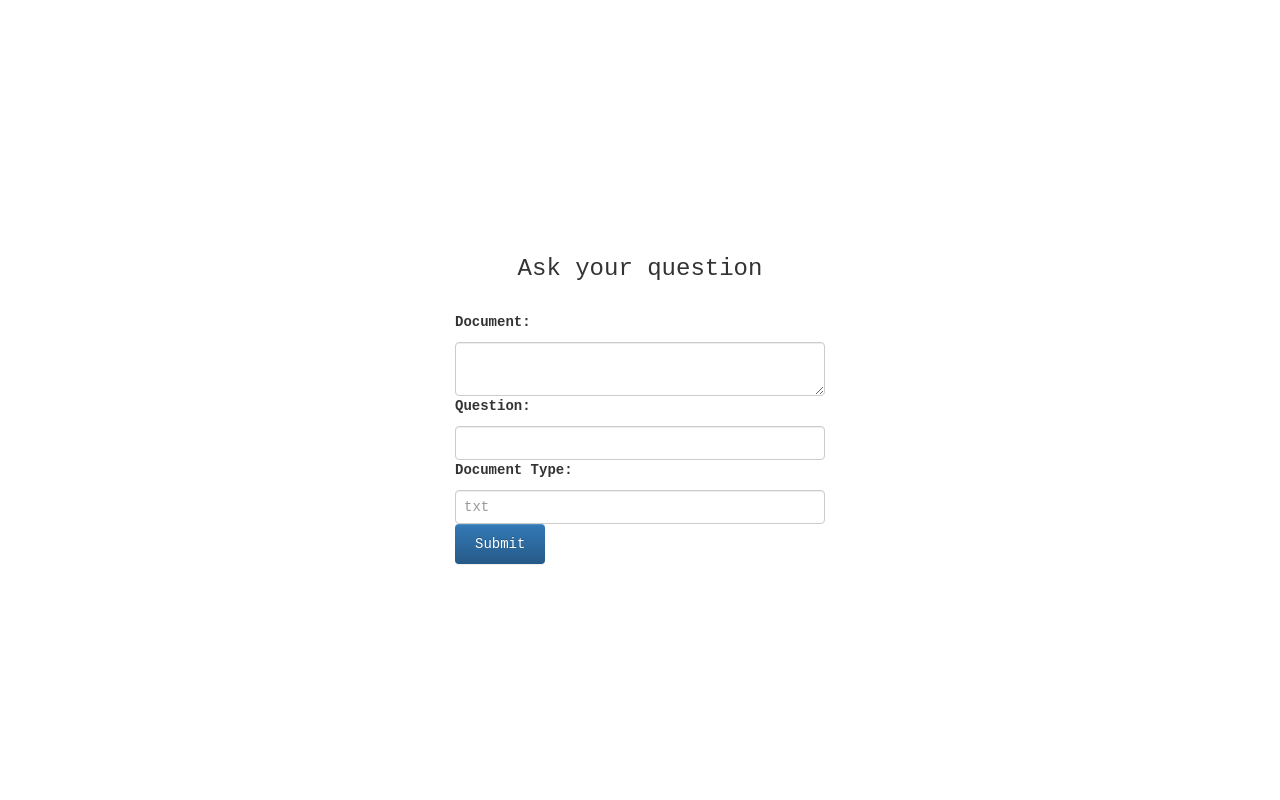
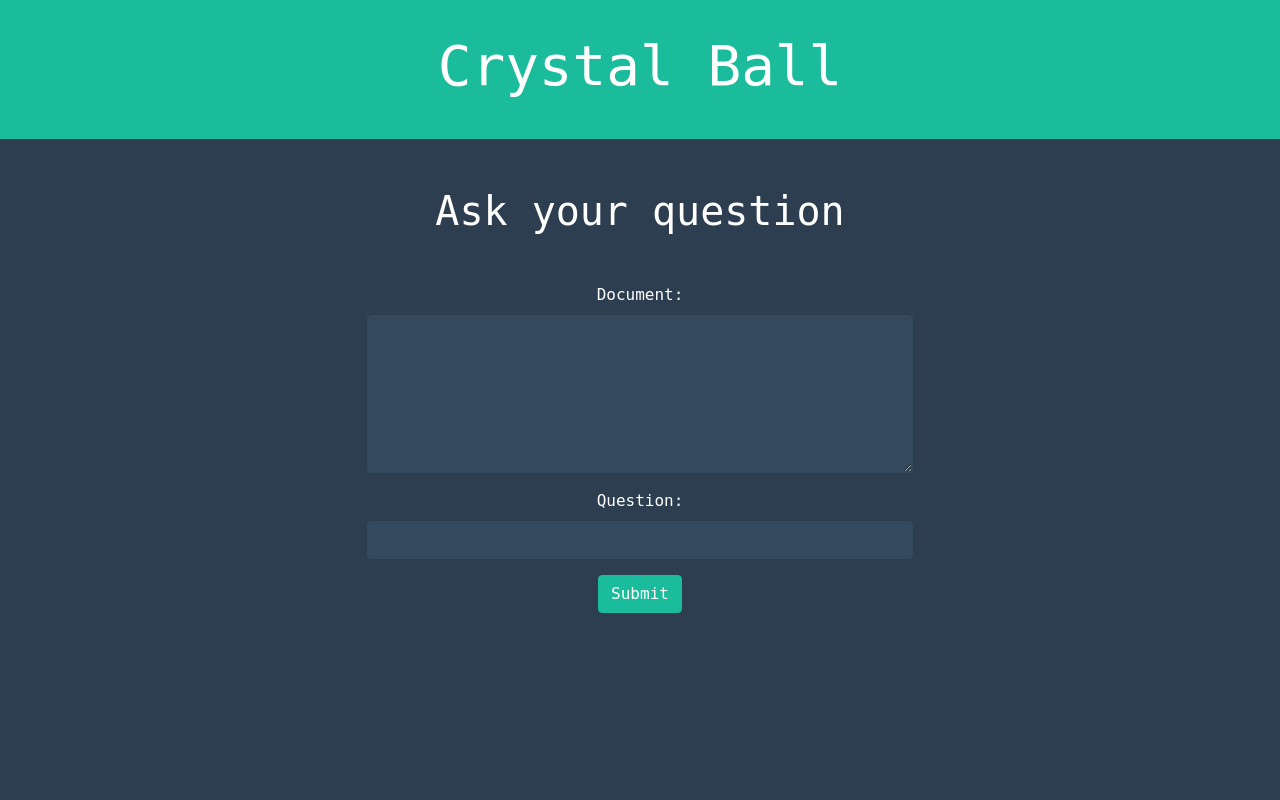
Before and after one commit to LilaShiba/crystal-ball, a Flask app: page /ask in a window 1280 px wide. Run offline with Flask 3, Linux system fonts and the light colour scheme; some libraries are stand-ins or nearby versions.

Commit message:
some style

```diff
--- a/static/style.css
+++ b/static/style.css
@@ -1,50 +1,33 @@
 body {
-  font-family: 'Courier New', monospace;
-  display: flex;
-  flex-direction: column;
-  justify-content: center;
-  align-items: center;
-  height: 100vh;
+  font-family: 'Roboto Mono', monospace;
+  background-color: #2c3e50;
+  color: #fff;
   text-align: center;
 }
 
-.container {
-  width: 400px;
+.jumbotron {
+  background-color: #1abc9c;
+  color: #fff;
+  padding: 2rem;
+  margin-bottom: 0;
 }
 
-h1 {
-  color: #333;
-  font-size: 24px;
-  margin-bottom: 30px;
-  text-align: center;
+.content {
+  margin-top: 3rem;
 }
 
-form {
-  text-align: left;
+.form-control {
+  background-color: #34495e;
+  color: #fff;
+  border-color: #34495e;
 }
 
-label {
-  display: block;
-  margin-bottom: 10px;
-  font-weight: bold;
-  color: #333;
+.btn-primary {
+  background-color: #1abc9c;
+  border-color: #1abc9c;
 }
 
-input[type="text"],
-textarea {
-  width: 100%;
-  padding: 8px;
-  font-size: 14px;
-  border: 1px solid #ccc;
-  border-radius: 4px;
-  box-sizing: border-box;
+.btn-primary:hover {
+  background-color: #148f77;
+  border-color: #148f77;
 }
-
-input[type="submit"] {
-  background-color: #007bff;
-  color: #fff;
-  padding: 10px 20px;
-  border: none;
-  border-radius: 4px;
-  cursor: pointer;
-}
--- a/templates/base.html
+++ b/templates/base.html
@@ -1,23 +1,19 @@
 <!DOCTYPE html>
 <html>
 <head>
-    <title>{% block title %}{% endblock %}</title>
-    <!-- Latest compiled and minified CSS -->
-    <link rel="stylesheet" href="https://cdn.jsdelivr.net/npm/bootstrap@3.3.7/dist/css/bootstrap.min.css" integrity="sha384-BVYiiSIFeK1dGmJRAkycuHAHRg32OmUcww7on3RYdg4Va+PmSTsz/K68vbdEjh4u" crossorigin="anonymous">
-
-    <!-- Optional theme -->
-    <link rel="stylesheet" href="https://cdn.jsdelivr.net/npm/bootstrap@3.3.7/dist/css/bootstrap-theme.min.css" integrity="sha384-rHyoN1iRsVXV4nD0JutlnGaslCJuC7uwjduW9SVrLvRYooPp2bWYgmgJQIXwl/Sp" crossorigin="anonymous">
-
-    <!-- Latest compiled and minified JavaScript -->
-    <script src="https://cdn.jsdelivr.net/npm/bootstrap@3.3.7/dist/js/bootstrap.min.js" integrity="sha384-Tc5IQib027qvyjSMfHjOMaLkfuWVxZxUPnCJA7l2mCWNIpG9mGCD8wGNIcPD7Txa" crossorigin="anonymous"></script>
-    <link rel="stylesheet" type="text/css" href="{{ url_for('static', filename='style.css') }}">
-
-    {% block styles %}{% endblock %}
+    <title>{% block title %}Crystal Ball{% endblock %}</title>
+    <link rel="stylesheet" href="https://stackpath.bootstrapcdn.com/bootstrap/5.0.0-beta3/css/bootstrap.min.css">
+    <link rel="stylesheet" href="{{ url_for('static', filename='style.css') }}">
 </head>
 <body>
-    {% block content %}{% endblock %}
+    <div class="jumbotron text-center">
+        <h1 class="display-4">Crystal Ball</h1>
+    </div>
 
-    <script src="https://cdn.jsdelivr.net/npm/bootstrap@5.7.2/dist/js/bootstrap.bundle.min.js"></script>
-    {% block scripts %}{% endblock %}
+    <div class="container-fluid content">
+        {% block content %}{% endblock %}
+    </div>
+
+    <script src="https://stackpath.bootstrapcdn.com/bootstrap/5.0.0-beta3/js/bootstrap.bundle.min.js"></script>
 </body>
 </html>
--- a/templates/predict.html
+++ b/templates/predict.html
@@ -4,21 +4,23 @@
 
 {% block content %}
 <div class="container">
-    <h1>Ask your question</h1>
+    <h1 class="text-center mb-5">Ask your question</h1>
     <form action="/ask" method="post">
+        <div class="row justify-content-center">
+            <div class="col-lg-6">
                 <div class="mb-3">
                     <label for="document" class="form-label">Document:</label>
-            <textarea id="document" name="document" class="form-control"></textarea>
+                    <textarea id="document" name="document" class="form-control" rows="6" required></textarea>
                 </div>
                 <div class="mb-3">
                     <label for="question" class="form-label">Question:</label>
-            <input type="text" id="question" name="question" class="form-control">
+                    <input type="text" id="question" name="question" class="form-control" required>
                 </div>
-        <div class="mb-3">
-            <label for="doc_type" class="form-label">Document Type:</label>
-            <input type="text" id="doc_type" name="doc_type" class="form-control" placeholder="txt">
+                <div class="text-center">
+                    <button type="submit" class="btn btn-primary">Submit</button>
                 </div>
-        <input type="submit" value="Submit" class="btn btn-primary">
+            </div>
+        </div>
     </form>
 </div>
 {% endblock %}
```
Lines whose indentation alone changed are shown as unchanged.
